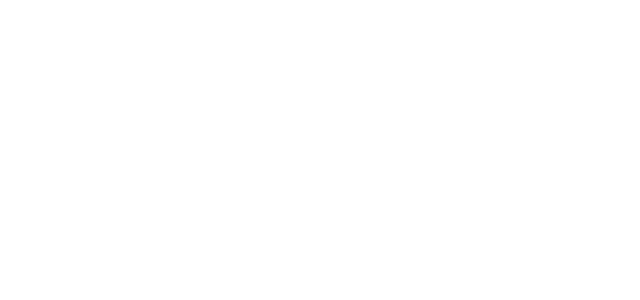
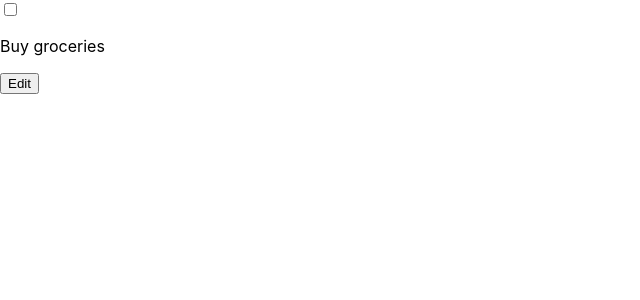
Before and after one commit to calebtrepowski/to-do-app, a React (Create React App) app in the folder front/: page / in a window 1280 px wide. Shown: the top 300 px of the page, without its empty margins (0-640 px from the left). Built offline with nearby package versions, Linux system fonts and the light colour scheme.

Commit message:
front: Added basic todo component

```diff
--- a/front/src/App.js
+++ b/front/src/App.js
@@ -1,5 +1,17 @@
+import { ToDo } from "./components";
+
+const todo = {
+  finished: false,
+  id: 5,
+  text: "Buy groceries",
+};
+
 function App() {
-  return <div className="App"></div>;
+  return (
+    <div className="App">
+      <ToDo {...todo} />
+    </div>
+  );
 }
 
 export default App;
--- /dev/null
+++ b/front/src/components/index.js
@@ -0,0 +1,4 @@
+import ToDo from "./todo";
+import ToDoList from "./todolist";
+
+export { ToDo, ToDoList };
--- /dev/null
+++ b/front/src/components/todo.jsx
@@ -0,0 +1,18 @@
+/*
+todo = {
+  finished: false,
+  id: 5,
+  text: "Buy groceries",
+}; */
+
+const ToDo = ({ finished, text, id }) => {
+  return (
+    <div>
+      <input type="checkbox" name="finished" checked={finished} />
+      <p>{text}</p>
+      <input type="button" value="Edit" />
+    </div>
+  );
+};
+
+export default ToDo;
--- /dev/null
+++ b/front/src/components/todolist.jsx
@@ -0,0 +1,4 @@
+const ToDoList = () => {
+  return <></>;
+};
+export default ToDoList;
```
